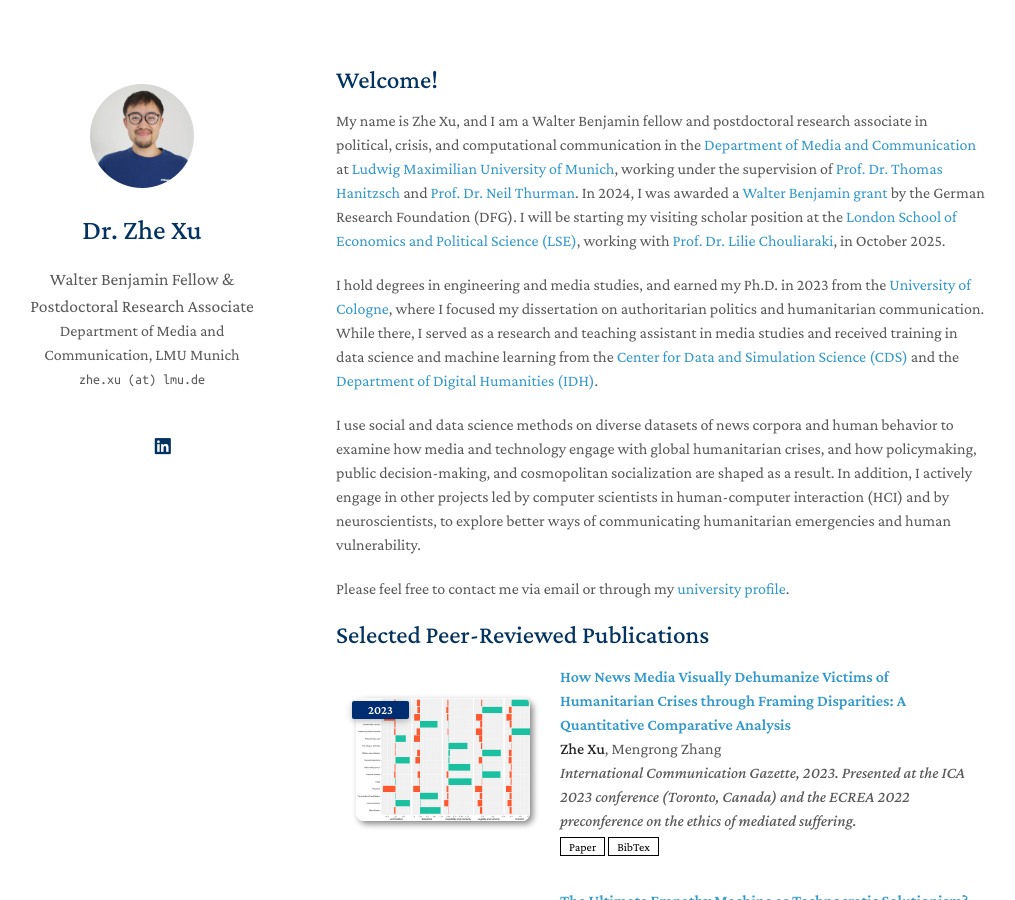
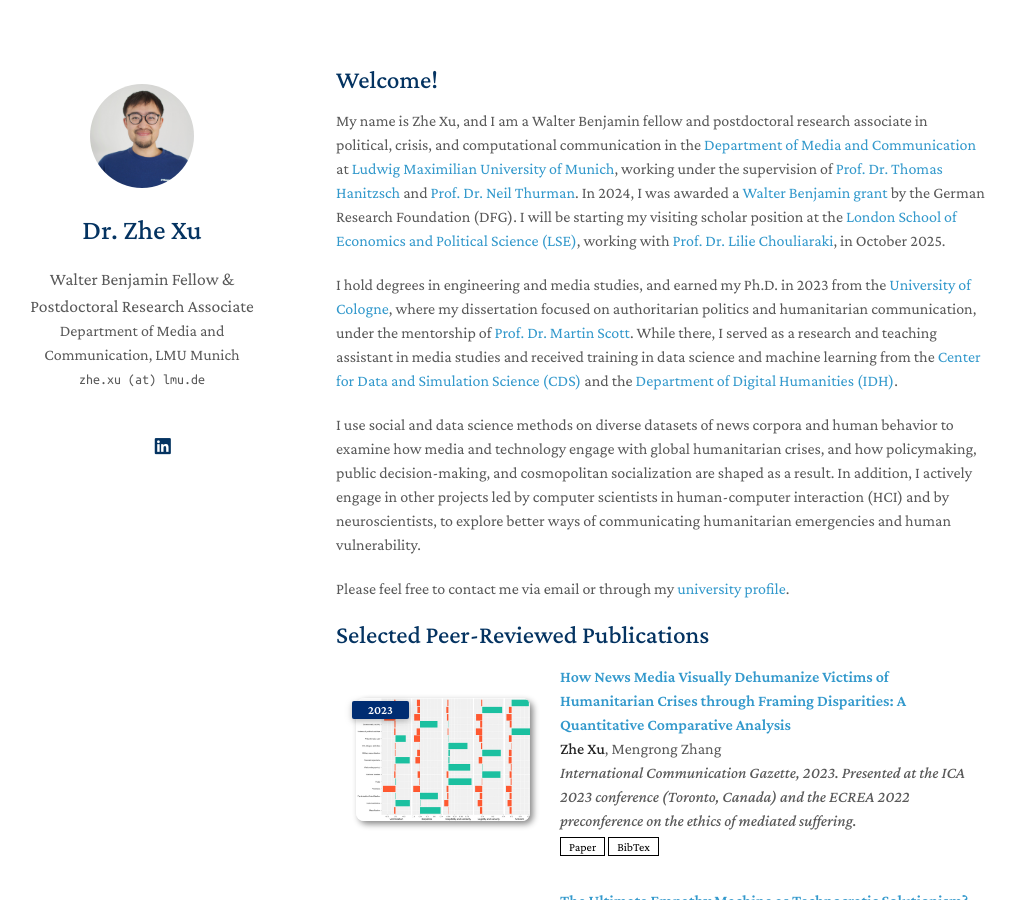
Before and after one commit to zhexuphd/home, a Jekyll site: the page built from index.md, in a window 1280 px wide and 900 px high. Shown: the whole window, without its empty margins (134-1149 px from the left). Built offline with Jekyll 4.4.1, drawn with Linux system fonts in a browser that asks for light colours; a style sheet for code colours, icons or effects is not loaded; our own code applies the rules of GitHub Pages for plain Markdown files.

Commit message:
Update index.md

```diff
--- a/index.md
+++ b/index.md
@@ -5,7 +5,7 @@
 ## Welcome!
 My name is Zhe Xu, and I am a Walter Benjamin fellow and postdoctoral research associate in political, crisis, and computational communication in the [Department of Media and Communication](https://www.ifkw.uni-muenchen.de/index.html) at [Ludwig Maximilian University of Munich](https://www.lmu.de/en/), working under the supervision of [Prof. Dr. Thomas Hanitzsch](https://www.ifkw.uni-muenchen.de/organisation/personen/professoren/hanitzsch_thomas/index.html) and [Prof. Dr. Neil Thurman](https://neilthurman.com/). In 2024, I was awarded a [Walter Benjamin grant](https://www.dfg.de/en/research-funding/funding-opportunities/programmes/individual/walter-benjamin) by the German Research Foundation (DFG). I will be starting my visiting scholar position at the [London School of Economics and Political Science (LSE)](https://www.lse.ac.uk/), working with [Prof. Dr. Lilie Chouliaraki](https://www.lse.ac.uk/media-and-communications/people/academic-staff/lilie-chouliaraki), in October 2025.
 
-I hold degrees in engineering and media studies, and earned my Ph.D. in 2023 from the [University of Cologne](https://www.uni-koeln.de/en/), where I focused my dissertation on authoritarian politics and humanitarian communication. While there, I served as a research and teaching assistant in media studies and received training in data science and machine learning from the [Center for Data and Simulation Science (CDS)](https://cds.uni-koeln.de/en/) and the [Department of Digital Humanities (IDH)](https://dh.phil-fak.uni-koeln.de/).
+I hold degrees in engineering and media studies, and earned my Ph.D. in 2023 from the [University of Cologne](https://www.uni-koeln.de/en/), where my dissertation focused on authoritarian politics and humanitarian communication, under the mentorship of [Prof. Dr. Martin Scott](https://research-portal.uea.ac.uk/en/persons/martin-scott). While there, I served as a research and teaching assistant in media studies and received training in data science and machine learning from the [Center for Data and Simulation Science (CDS)](https://cds.uni-koeln.de/en/) and the [Department of Digital Humanities (IDH)](https://dh.phil-fak.uni-koeln.de/).
 
 I use social and data science methods on diverse datasets of news corpora and human behavior to examine how media and technology engage with global humanitarian crises, and how policymaking, public decision-making, and cosmopolitan socialization are shaped as a result. In addition, I actively engage in other projects led by computer scientists in human-computer interaction (HCI) and by neuroscientists, to explore better ways of communicating humanitarian emergencies and human vulnerability.
 
```
